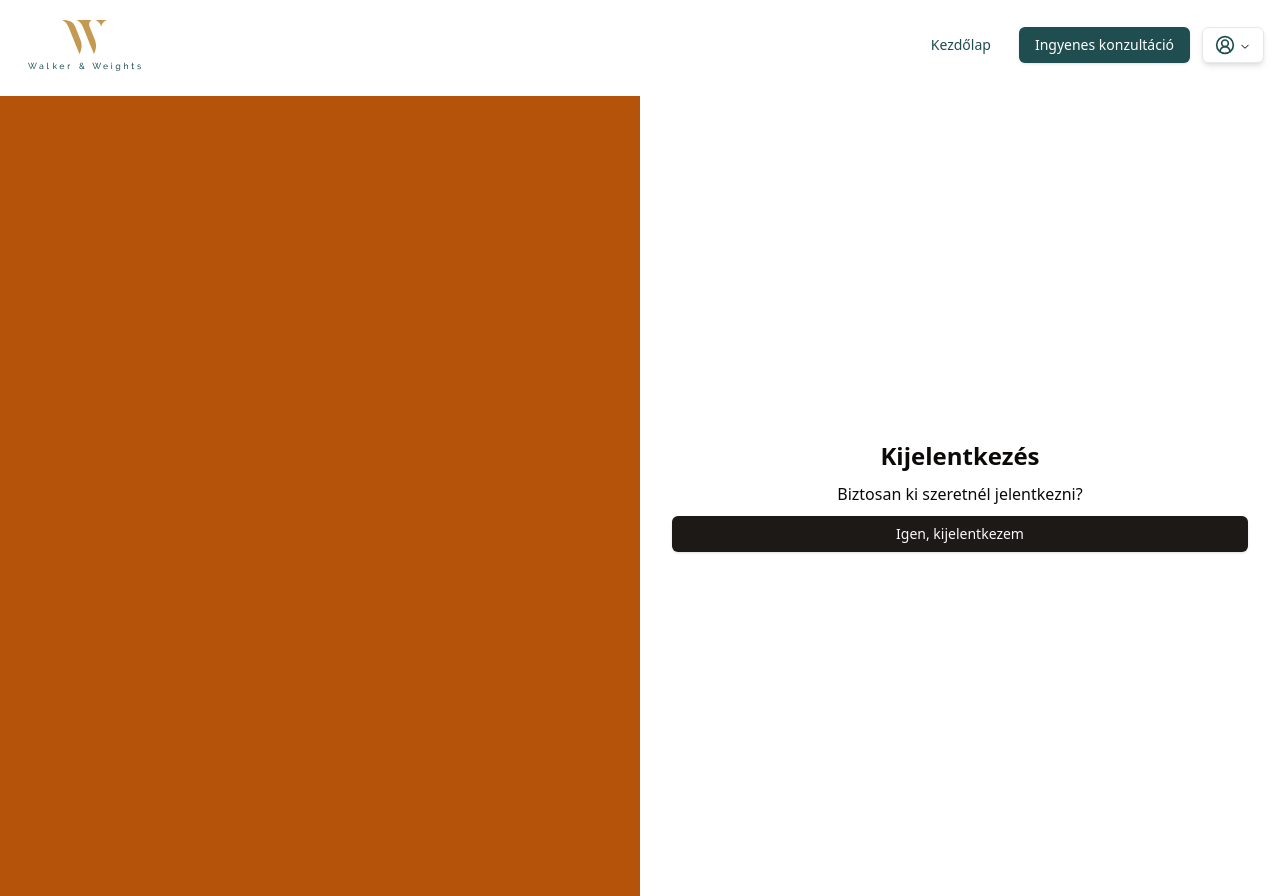
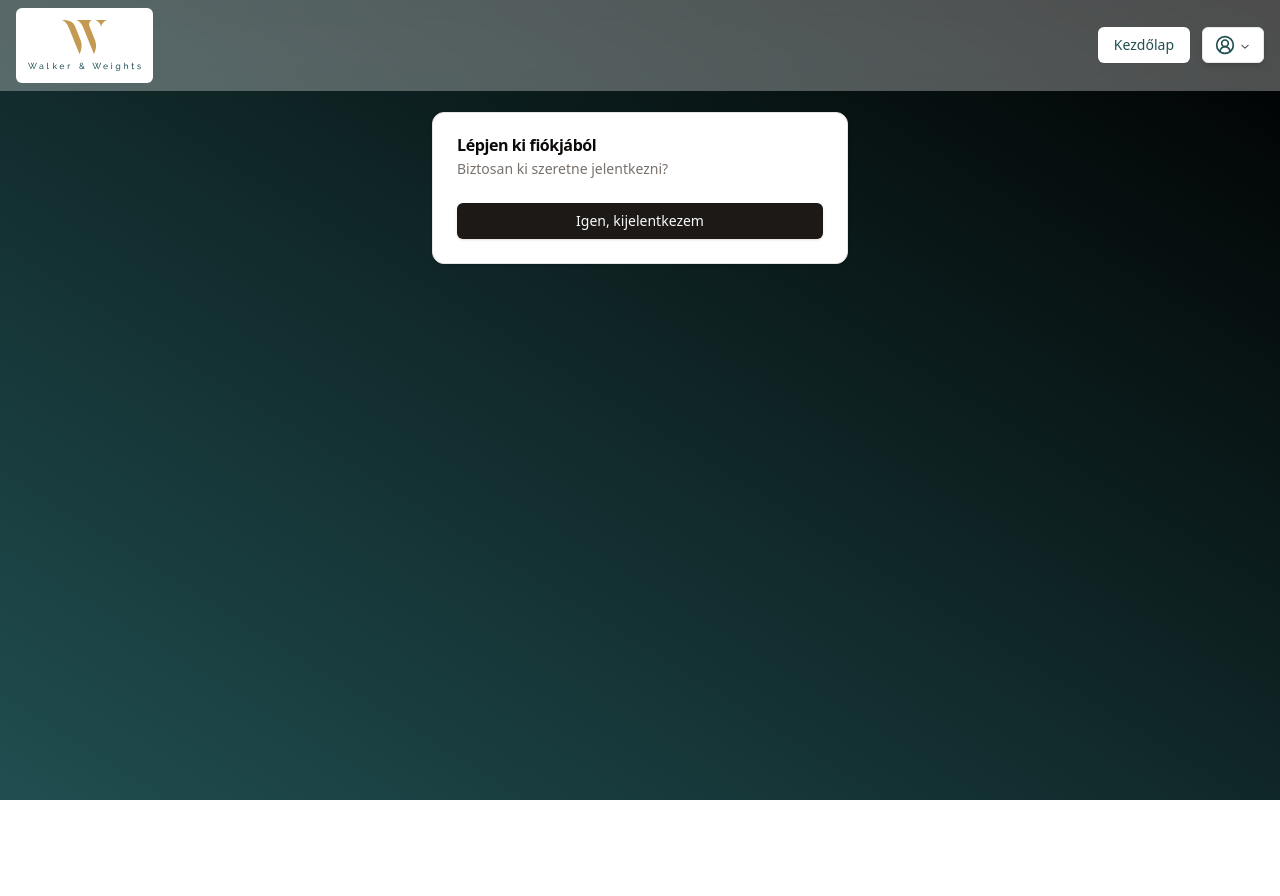
Before and after one commit to barnagoz/walkerweights, a Next.js app: page /auth/logout in a window 1280 px wide. After the commit the page ends 800 px from the top, so only its background shows below. Built offline with nearby package versions, Linux system fonts and the light colour scheme; no server answers; sample sign-in values are in the browser's storage.

Commit message:
fix: update auth pages to follow design language

```diff
--- a/src/components/common/navigation.js
+++ b/src/components/common/navigation.js
@@ -31,12 +31,13 @@ export default function Navigation () {
 				<NavigationMenuList className={"gap-2"}>
 					<NavigationMenuItem>
 						<Link href="/">
-							<Button variant="ghost" className={cn("w-full text-brand-green bg-white bg-opacity-40" +
+							<Button variant="secondary" className={cn("w-full text-brand-green bg-white" +
 								" hover:text-brand-green hidden md:block")}>
 								Kezdőlap
 							</Button>
 						</Link>
 					</NavigationMenuItem>
+					{status !== "authenticated" && (
 					<NavigationMenuItem>
 						<Link href="/jelentkezes">
 							<Button variant="default" className={cn("w-full text-white bg-brand-green" +
@@ -45,6 +46,7 @@ export default function Navigation () {
 							</Button>
 						</Link>
 					</NavigationMenuItem>
+					)}
 					{status == "loading" && (
 						<NavigationMenuItem>
 							<NavigationMenuTrigger arrowHidden={true} className={cn("my-2 px-2 border-gray-200" +
--- a/src/components/common/template.js
+++ b/src/components/common/template.js
@@ -7,9 +7,10 @@ export default function Template (
         children,
         includeFooter = true,
         includeNavigation = true,
+        className = ""
     }) {
     return (
-        <div className={cn("relative min-h-screen h-full w-full")}>
+        <div className={cn("relative min-h-screen h-full w-full", className)}>
             <div className={cn(includeFooter && "pb-20", includeNavigation && "pt-24")}>
                 <div className="z-50">{includeNavigation && <Navigation/>}</div>
                 <div className="z-0">{children}</div>
--- a/src/pages/auth/admin-password-setup/[token].js
+++ b/src/pages/auth/admin-password-setup/[token].js
@@ -1,19 +1,23 @@
 import { PasswordForm } from "@/components/auth/passwordForm";
+import { Card, CardContent, CardHeader, CardTitle } from "@/components/ui/card";
 import { useRouter } from "next/router";
 
 export default function AdminPasswordSetup () {
 	const router = useRouter();
 	const {token} = router.query;
 	return (
-		<div className={"w-full h-screen flex items-center justify-center"}>
-			<div className={"w-auto p-4 rounded-lg border border-gray shadow-sm flex items-center justify-center" +
-				" flex-col"}>
-			<h1 className={"font-semibold text-lg mb-4"}>Adminiszrtátori jelszó beállítása</h1>
-			<PasswordForm
-				token={token}
-				apiLink="/api/auth/admin-password"
-			/>
-			</div>
+		<div className={"w-full h-screen flex items-center justify-center bg-gradient-to-bl from-brand-green to-black"}>
+			<Card className={"w-full md:w-1/3"}>
+				<CardHeader>
+					<CardTitle>Adminisztrátori jelszó beállítása</CardTitle>
+				</CardHeader>
+				<CardContent>
+					<PasswordForm
+						token={token}
+						apiLink="/api/auth/admin-password"
+					/>
+				</CardContent>
+			</Card>
 		</div>
 	);
 }
--- a/src/pages/auth/login.js
+++ b/src/pages/auth/login.js
@@ -1,4 +1,6 @@
 import {CredentialForm} from "@/components/auth/credentialForm";
+import { PasswordForm } from "@/components/auth/passwordForm";
+import { Card, CardContent, CardDescription, CardFooter, CardHeader, CardTitle } from "@/components/ui/card";
 import {cn} from "@/lib/utils";
 import Template from "@/components/common/template";
 import {useEffect} from "react";
@@ -26,35 +28,35 @@ export default function SignIn () {
     }, [status, session]);
 
     return (
-        <Template includeFooter={false}>
+        <Template includeFooter={false} className={"bg-gradient-to-bl from-brand-green to-black"}>
             <NextSeo
                 title={"Bejelentkezés"}
                 noindex={true}
             />
-            <div
-                className={cn(
-                    "w-full lg:grid lg:grid-cols-2 h-screen flex flex-col justify-center"
-                )}
-            >
-                <div className={cn("lg:bg-amber-700 lg:mt-0 mt-4 flex justify-center")}>
-                </div>
-                <div className={cn("lg:p-8 p-4 gap-2 flex flex-col justify-center ")}>
+            <div className={"w-full h-full flex items-center justify-center p-4"}>
+
                     {status === "loading" || status === "authenticated" && (
-                        <>
-                            <LoadingSpinner className={cn("mx-auto -mb-1")}/>
-                            <p className={cn("text-center")}>Betöltés...</p>
-                        </>
+                        <Card className={"w-full md:w-1/3"}>
+                            <CardHeader>
+                                <CardTitle>Betöltés...</CardTitle>
+                            </CardHeader>
+                            <CardContent>
+                                <LoadingSpinner className={cn("mx-auto -mb-1")}/>
+                            </CardContent>
+                        </Card>
                     )}
                     {status === "unauthenticated" && (
-                        <>
-                            <h2 className={cn("text-2xl font-bold text-center")}>
-                                Bejelentkezés
-                            </h2>
-                            <ErrorAlert error={error}/>
-                            <CredentialForm buttonText={"Bejelentkezés"}/>
-                        </>
+                        <Card className={"w-full md:w-1/3"}>
+                            <CardHeader>
+                                <CardTitle>Jelentkezzen be a fiókjába</CardTitle>
+                                <CardDescription>Még nincs fiókja? Töltse ki ingyenes konzultációnkat!</CardDescription>
+                            </CardHeader>
+                            <CardContent>
+                                <CredentialForm buttonText={"Bejelentkezés"}/>
+                                <ErrorAlert error={error}/>
+                            </CardContent>
+                        </Card>
                     )}
-                </div>
             </div>
         </Template>
     );
--- a/src/pages/auth/logout.js
+++ b/src/pages/auth/logout.js
@@ -1,3 +1,6 @@
+import { CredentialForm } from "@/components/auth/credentialForm";
+import ErrorAlert from "@/components/auth/error";
+import { Card, CardContent, CardDescription, CardHeader, CardTitle } from "@/components/ui/card";
 import {signOut, useSession} from "next-auth/react";
 import {Button} from "@/components/ui/button";
 import {cn} from "@/lib/utils";
@@ -17,43 +20,35 @@ export default function SignOut () {
     }, [status]);
 
     return (
-        <Template includeFooter={false}>
+        <Template includeFooter={false} className={"bg-gradient-to-bl from-black to-brand-green"}>
             <NextSeo
                 title={"Kijelentkezés"}
                 noindex={true}
             />
-            <div
-                className={cn(
-                    "w-full lg:grid lg:grid-cols-2 h-screen flex flex-col justify-center"
+            <div className={"w-full flex items-center justify-center p-4"}>
+                {status === "loading" && (
+                    <Card className={"w-full md:w-1/3"}>
+                        <CardHeader>
+                            <CardTitle>Betöltés...</CardTitle>
+                        </CardHeader>
+                        <CardContent>
+                            <LoadingSpinner className={cn("mx-auto -mb-1")}/>
+                        </CardContent>
+                    </Card>
                 )}
-            >
-                <div className={cn("lg:bg-amber-700 lg:mt-0 mt-4 flex justify-center")}>
-                </div>
-                <div
-                    className={cn(
-                        "lg:p-8 p-4 gap-2 flex flex-col justify-center text-center"
-                    )}
-                >
-                    {status == "loading" && (
-                        <>
-                            <LoadingSpinner className={cn("mx-auto -mb-1")}/>
-                            <p className={cn("text-center")}>Betöltés...</p>
-                        </>
-                    )}
-                    {status == "authenticated" && (
-                        <>
-                            <h2 className={cn("text-2xl font-bold text-center")}>
-                                Kijelentkezés
-                            </h2>
-                            <p className={cn("text-center")}>
-                                Biztosan ki szeretnél jelentkezni?
-                            </p>
+                {status === "authenticated" && (
+                    <Card className={"w-full md:w-1/3"}>
+                        <CardHeader>
+                            <CardTitle>Lépjen ki fiókjából</CardTitle>
+                            <CardDescription>Biztosan ki szeretne jelentkezni?</CardDescription>
+                        </CardHeader>
+                        <CardContent>
                             <Button className={cn("w-full")} onClick={() => signOut()}>
                                 Igen, kijelentkezem
                             </Button>
-                        </>
-                    )}
-                </div>
+                        </CardContent>
+                    </Card>
+                )}
             </div>
         </Template>
     );
```
